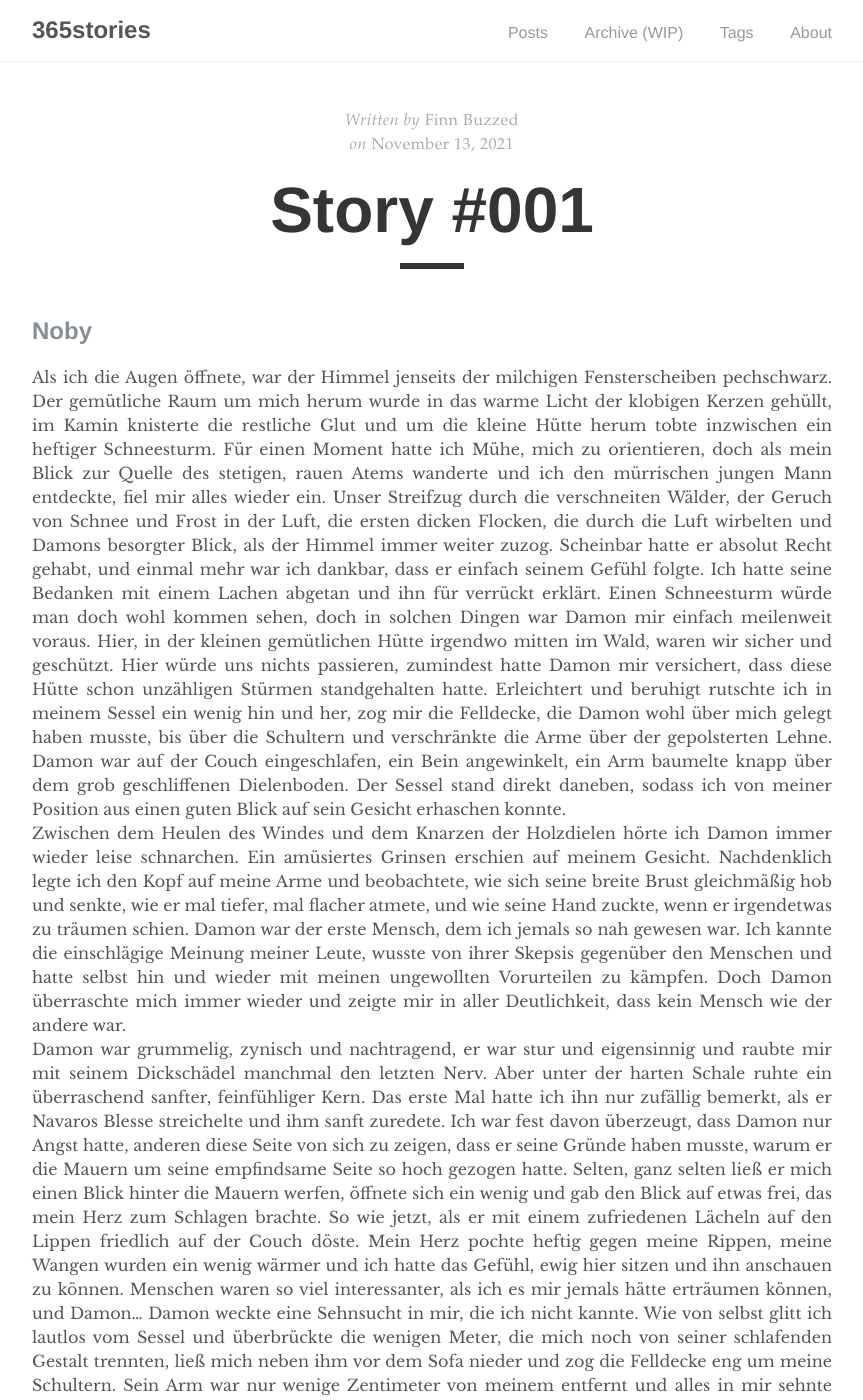
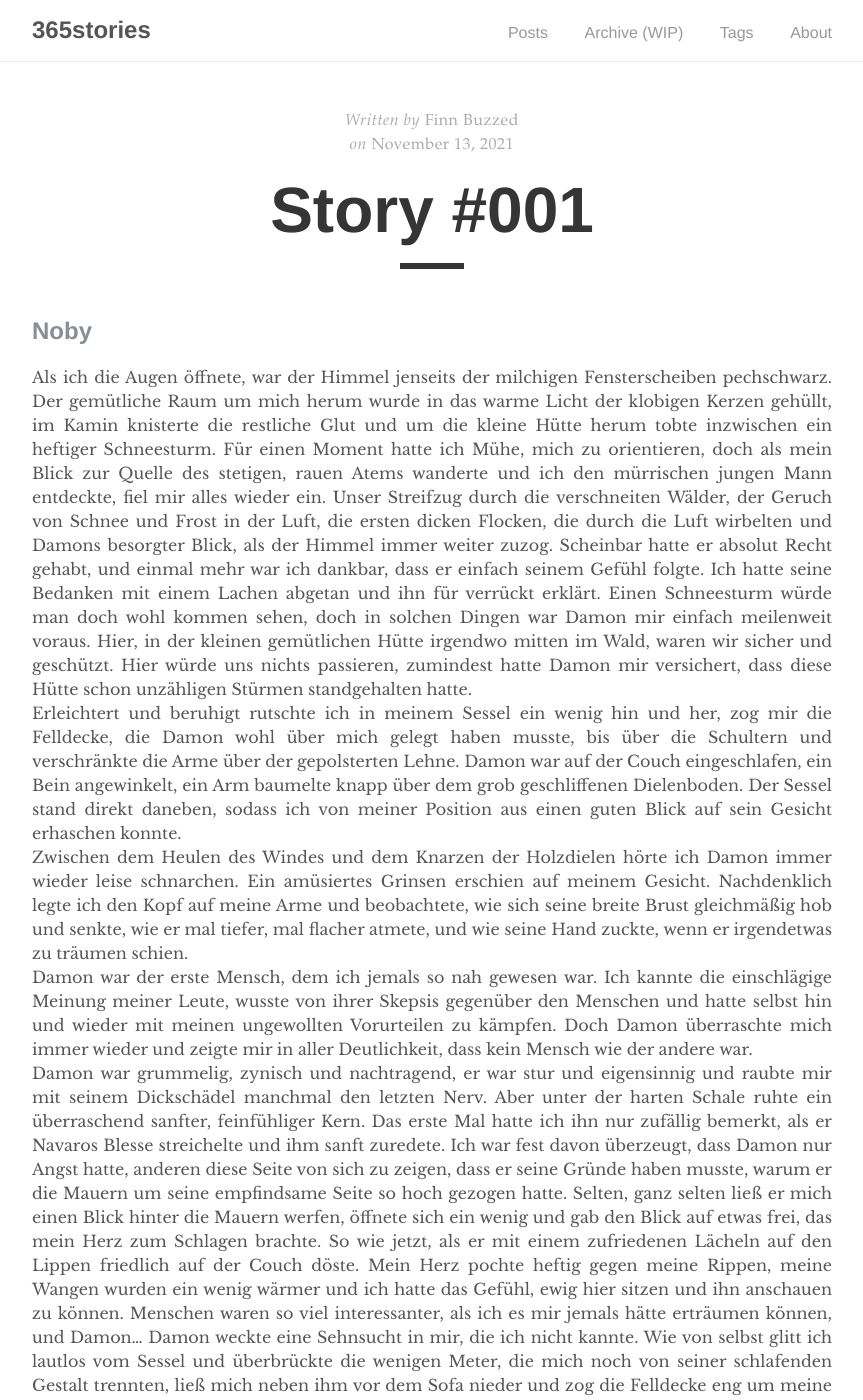
Before and after one commit to chocciibuster/chocciibuster.github.io, a Jekyll site: the page built from _posts/2021-11-13-story-#001.md, in a window 1280 px wide and 1400 px high. Shown: the whole window, without its empty margins (208-1071 px from the left). Built offline with Jekyll 4.4.1, drawn with Linux system fonts in a browser that asks for light colours; part of the change alters nothing that is shown; some of the changed text lies outside the part shown.

```diff
--- a/_posts/2021-11-13-story-#001.md
+++ b/_posts/2021-11-13-story-#001.md
@@ -8,11 +8,12 @@ tags: 		OneShots RPG
 Als ich die Augen öffnete, war der Himmel jenseits der milchigen Fensterscheiben pechschwarz. Der gemütliche Raum um mich herum wurde in das warme Licht der klobigen Kerzen gehüllt, im Kamin knisterte die restliche Glut und um die kleine Hütte herum tobte inzwischen ein heftiger Schneesturm. Für einen Moment hatte ich Mühe, mich zu orientieren, doch als mein Blick zur Quelle des stetigen, rauen Atems wanderte und ich den mürrischen jungen Mann entdeckte, fiel mir alles wieder ein.
 Unser Streifzug durch die verschneiten Wälder, der Geruch von Schnee und Frost in der Luft, die ersten dicken Flocken, die durch die Luft wirbelten und Damons besorgter Blick, als der Himmel immer weiter zuzog. Scheinbar hatte er absolut Recht gehabt, und einmal mehr war ich dankbar, dass er einfach seinem Gefühl folgte. Ich hatte seine Bedanken mit einem Lachen abgetan und ihn für verrückt erklärt. Einen Schneesturm würde man doch wohl kommen sehen, doch in solchen Dingen war Damon mir einfach meilenweit voraus.
 Hier, in der kleinen gemütlichen Hütte irgendwo mitten im Wald, waren wir sicher und geschützt. Hier würde uns nichts passieren, zumindest hatte Damon mir versichert, dass diese Hütte schon unzähligen Stürmen standgehalten hatte.
- Erleichtert und beruhigt rutschte ich in meinem Sessel ein wenig hin und her, zog mir die Felldecke, die Damon wohl über mich gelegt haben musste, bis über die Schultern und verschränkte die Arme über der gepolsterten Lehne. Damon war auf der Couch eingeschlafen, ein Bein angewinkelt, ein Arm baumelte knapp über dem grob geschliffenen Dielenboden. Der Sessel stand direkt daneben, sodass ich von meiner Position aus einen guten Blick auf sein Gesicht erhaschen konnte.
-Zwischen dem Heulen des Windes und dem Knarzen der Holzdielen hörte ich Damon immer wieder leise schnarchen. Ein amüsiertes Grinsen erschien auf meinem Gesicht.
-Nachdenklich legte ich den Kopf auf meine Arme und beobachtete, wie sich seine breite Brust gleichmäßig hob und senkte, wie er mal tiefer, mal flacher atmete, und wie seine Hand zuckte, wenn er irgendetwas zu träumen schien.
+Erleichtert und beruhigt rutschte ich in meinem Sessel ein wenig hin und her, zog mir die Felldecke, die Damon wohl über mich gelegt haben musste, bis über die Schultern und verschränkte die Arme über der gepolsterten Lehne. Damon war auf der Couch eingeschlafen, ein Bein angewinkelt, ein Arm baumelte knapp über dem grob geschliffenen Dielenboden. Der Sessel stand direkt daneben, sodass ich von meiner Position aus einen guten Blick auf sein Gesicht erhaschen konnte.
+Zwischen dem Heulen des Windes und dem Knarzen der Holzdielen hörte ich Damon immer wieder leise schnarchen. Ein amüsiertes Grinsen erschien auf meinem Gesicht. Nachdenklich legte ich den Kopf auf meine Arme und beobachtete, wie sich seine breite Brust gleichmäßig hob und senkte, wie er mal tiefer, mal flacher atmete, und wie seine Hand zuckte, wenn er irgendetwas zu träumen schien.
 Damon war der erste Mensch, dem ich jemals so nah gewesen war. Ich kannte die einschlägige Meinung meiner Leute, wusste von ihrer Skepsis gegenüber den Menschen und hatte selbst hin und wieder mit meinen ungewollten Vorurteilen zu kämpfen. Doch Damon überraschte mich immer wieder und zeigte mir in aller Deutlichkeit, dass kein Mensch wie der andere war.
 Damon war grummelig, zynisch und nachtragend, er war stur und eigensinnig und raubte mir mit seinem Dickschädel manchmal den letzten Nerv. Aber unter der harten Schale ruhte ein überraschend sanfter, feinfühliger Kern. Das erste Mal hatte ich ihn nur zufällig bemerkt, als er Navaros Blesse streichelte und ihm sanft zuredete. Ich war fest davon überzeugt, dass Damon nur Angst hatte, anderen diese Seite von sich zu zeigen, dass er seine Gründe haben musste, warum er die Mauern um seine empfindsame Seite so hoch gezogen hatte. Selten, ganz selten ließ er mich einen Blick hinter die Mauern werfen, öffnete sich ein wenig und gab den Blick auf etwas frei, das mein Herz zum Schlagen brachte.
 So wie jetzt, als er mit einem zufriedenen Lächeln auf den Lippen friedlich auf der Couch döste. Mein Herz pochte heftig gegen meine Rippen, meine Wangen wurden ein wenig wärmer und ich hatte das Gefühl, ewig hier sitzen und ihn anschauen zu können. Menschen waren so viel interessanter, als ich es mir jemals hätte erträumen können, und Damon... Damon weckte eine Sehnsucht in mir, die ich nicht kannte.
 Wie von selbst glitt ich lautlos vom Sessel und überbrückte die wenigen Meter, die mich noch von seiner schlafenden Gestalt trennten, ließ mich neben ihm vor dem Sofa nieder und zog die Felldecke eng um meine Schultern. Sein Arm war nur wenige Zentimeter von meinem entfernt und alles in mir sehnte sich danach, den Abstand zu überwinden, ihn zu berühren und seine Wärme auf meiner Haut zu spüren. Mit angehaltenem Atem starrte ich in sein friedliches Gesicht, lauschte seinem Atem, ehe mein Blick zu seiner Hand wanderte.
 Es war nur eine kleine Bewegung, nur wenige Zentimeter. Ich konnte einfach seine Hand nehmen und meine Finger mit seinen verschränken, wenn ich mir nur einen Ruck gab. Doch die Minuten verstrichen, in denen mein Blick wie gebannt abwechselnd auf seiner Hand und seinem Gesicht ruhten, und je mehr Zeit verging, desto schüchterner wurde ich. Als Damon plötzlich tief einatmete und Bewegung in seine so reglose Gestalt kam, wich ich erschrocken zurück und schoss nahezu augenblicklich zurück auf meinen Sessel. Mit klopfendem Herzen vergrub ich mich unter meiner Decke und lauschte – doch bis auf den Sturm, der noch immer um die Hütte heulte, blieb es still. Vorsichtig hob ich die Decke ein wenig an, spähte in Richtung des Sofas – doch Damon hatte sich nur mit dem Rücken zu mir gedreht. Etwas enttäuscht hob ich die Decke von meinem Kopf. Ich hatte meine Chance verpasst, und mit einem wehleidigen Seufzen legte ich den Kopf auf meine verschränkten Arme und lauschte meinem eigenen klopfenden Herzen.
+Wie von selbst glitt ich lautlos vom Sessel und überbrückte die wenigen Meter, die mich noch von seiner schlafenden Gestalt trennten, ließ mich neben ihm vor dem Sofa nieder und zog die Felldecke eng um meine Schultern. Sein Arm war nur wenige Zentimeter von meinem entfernt und alles in mir sehnte sich danach, den Abstand zu überwinden, ihn zu berühren und seine Wärme auf meiner Haut zu spüren. Mit angehaltenem Atem starrte ich in sein friedliches Gesicht, lauschte seinem Atem, ehe mein Blick zu seiner Hand wanderte.
+Es war nur eine kleine Bewegung, nur wenige Zentimeter. Ich konnte einfach seine Hand nehmen und meine Finger mit seinen verschränken, wenn ich mir nur einen Ruck gab. Doch die Minuten verstrichen, in denen mein Blick wie gebannt abwechselnd auf seiner Hand und seinem Gesicht ruhten, und je mehr Zeit verging, desto schüchterner wurde ich. Als Damon plötzlich tief einatmete und Bewegung in seine so reglose Gestalt kam, wich ich erschrocken zurück und schoss nahezu augenblicklich zurück auf meinen Sessel. Mit klopfendem Herzen vergrub ich mich unter meiner Decke und lauschte – doch bis auf den Sturm, der noch immer um die Hütte heulte, blieb es still. Vorsichtig hob ich die Decke ein wenig an, spähte in Richtung des Sofas – doch Damon hatte sich nur mit dem Rücken zu mir gedreht. Etwas enttäuscht hob ich die Decke von meinem Kopf. Ich hatte meine Chance verpasst, und mit einem wehleidigen Seufzen legte ich den Kopf auf meine verschränkten Arme und lauschte meinem eigenen klopfenden Herzen.
```
